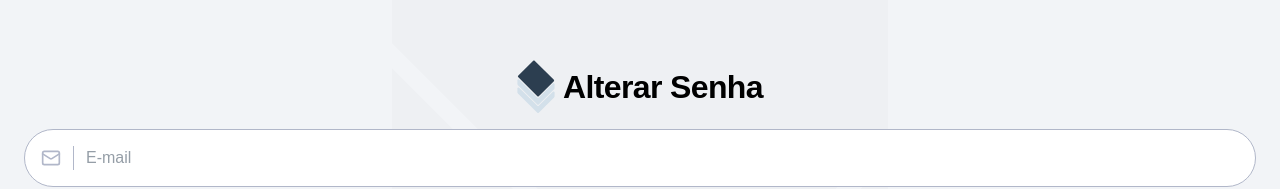
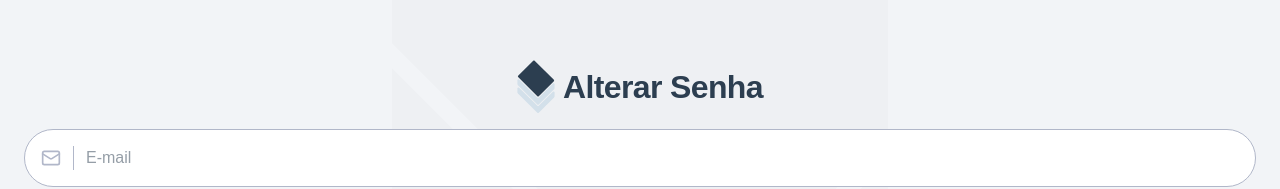
Before and after one commit to HCarrer/livro-livre-admin, a Next.js app: page /public/esqueci-minha-senha in a window 1280 px wide. Shown: the part 225-414 px from the top of the page. Built offline with nearby package versions, Linux system fonts and the light colour scheme; a web font is replaced by a local one.

Commit message:
fix: title font weight and color

```diff
--- a/src/pages/public/esqueci-minha-senha/index.tsx
+++ b/src/pages/public/esqueci-minha-senha/index.tsx
@@ -34,7 +34,7 @@ const ForgottenPassword = () => {
 		<FormProvider {...methods} >
 			<Skeleton>
 					<div className="flex justify-center gap-x-4 items-center">
-						<p className="text-f2 font-semibold flex gap-x-2 items-center">
+						<p className="text-f2 font-bold text-navy-blue flex gap-x-2 items-center">
 							<Image src={Logo} width={38} height={53} alt="Logotipo - Livro Livre" />
 							Alterar Senha
 						</p>
--- a/src/pages/public/login/index.tsx
+++ b/src/pages/public/login/index.tsx
@@ -46,7 +46,7 @@ const Login = () => {
 	return (
 		<Skeleton>
 			<div className="flex justify-center gap-x-4 items-center">
-				<p className="text-f2 font-semibold flex gap-x-2 items-center">
+				<p className="text-f2 font-bold text-navy-blue flex gap-x-2 items-center">
 					<Image src={Logo} width={38} height={53} alt="Logotipo - Livro Livre" />
 					Bem vindo!
 				</p>
```
